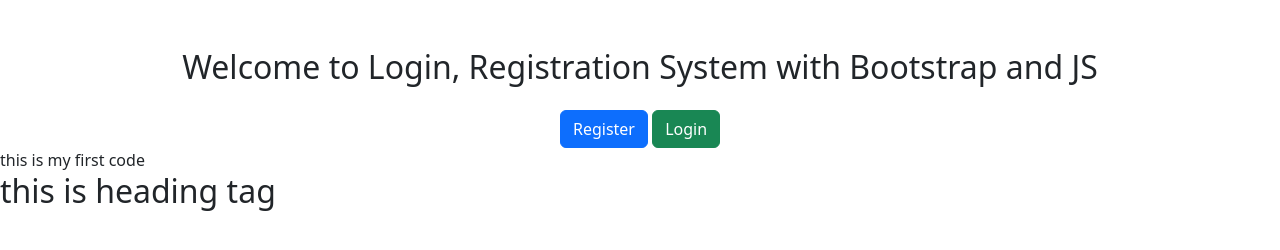
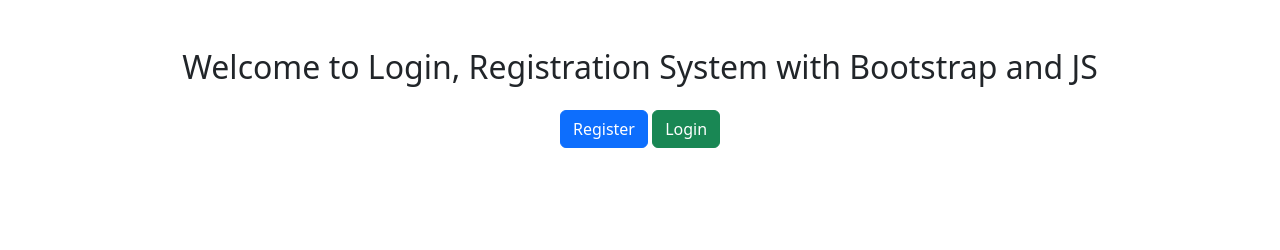
Before and after one commit to info-mohit1/reg-repo, a plain HTML site: page index.html in a window 1280 px wide. Drawn offline with nearby package versions, Linux system fonts and the light colour scheme.

Commit message:
added the web code

```diff
--- a/index.html
+++ b/index.html
@@ -43,12 +43,7 @@
 
     <script src="index.js"></script>
 
-    <section>
-        <div class="flex">
-            <div>this is my first code</div>
-            <h2>this is heading tag</h2>
-        </div>
-    </section>
+
 
 </body>
 </html>
```
